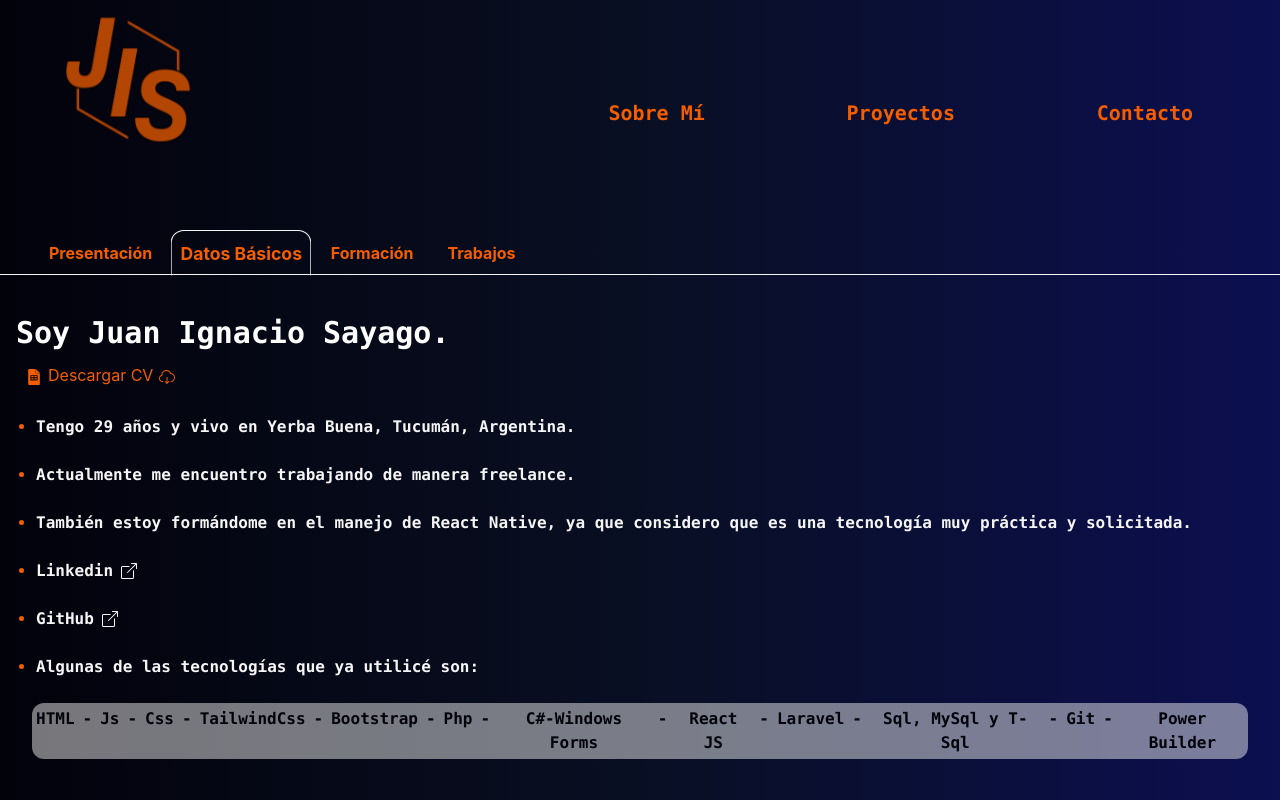
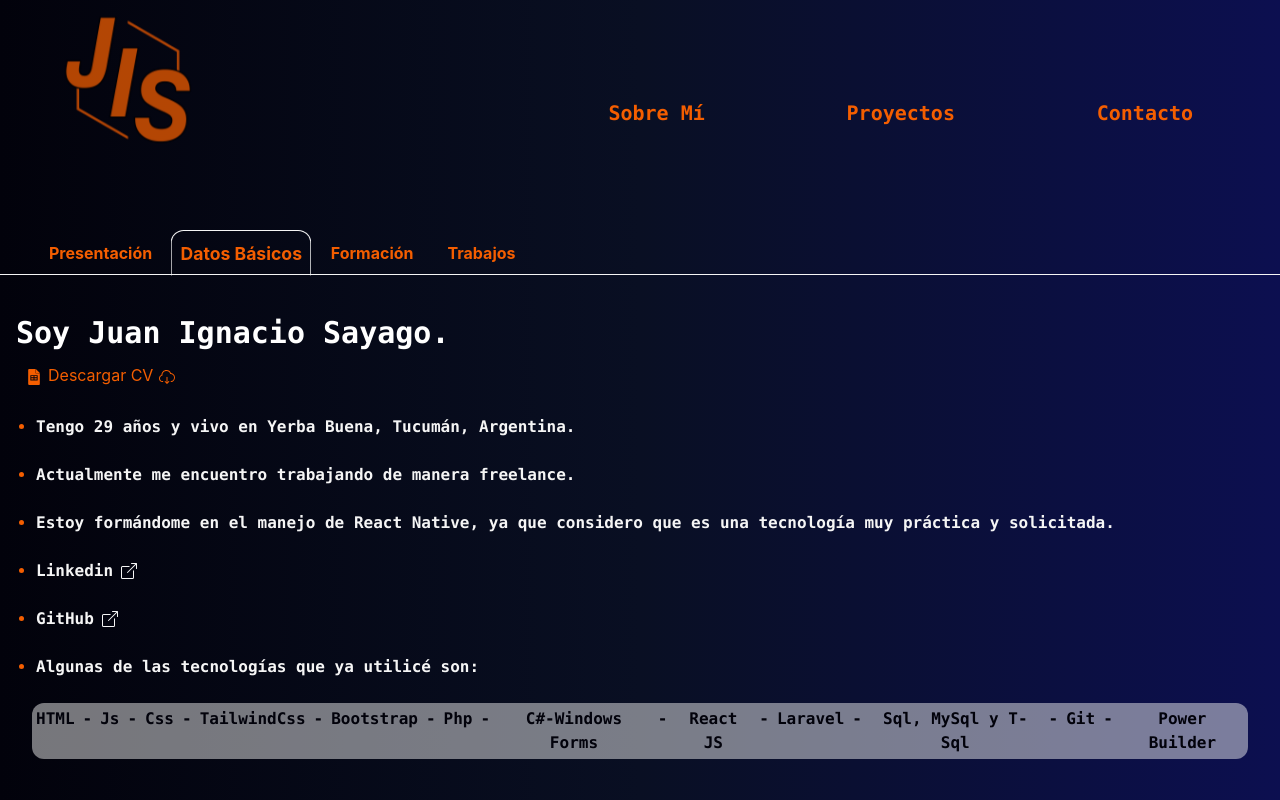
Before and after one commit to JISayago/portfolio, a React (Create React App) app: page / in a window 1280 px wide. Both pictures are taken after a click on the item "Datos Básicos". Shown: the top 800 px of the page. Built offline with nearby package versions, Linux system fonts and the light colour scheme.

Commit message:
cmabios pequeños cambio cv

```diff
--- a/src/pages/sub-pages/DatosBasicos.js
+++ b/src/pages/sub-pages/DatosBasicos.js
@@ -13,7 +13,7 @@ function DatosBasicos() {
 
   const gitPath = 'https://github.com/JISayago';
   const linkPath = 'https://www.linkedin.com/in/juan-ignacio-sayago-749694191/';
-  const cv = 'https://drive.google.com/file/d/1AlgCCHwf0VIXi5WtMLYbzXvlkWO2c9-n/view?usp=sharing';
+  const cv = 'https://drive.google.com/file/d/1nNveERdx36KU39d7-ceQ3WD_CNCOb3pY/view?usp=sharing';
 
   function handleRedirect(e, data) {
     e.preventDefault();
@@ -40,7 +40,7 @@ function DatosBasicos() {
       <ul className='list-disc text-base  p-4 text-white font-mono text-md w-110'>
         <li className='m-1 mb-6 text-dark-orange'><label className='text-smoke font-bold'>Tengo {edad} años y vivo en Yerba Buena, Tucumán, Argentina.</label></li>
         <li className='m-1 mb-6 text-dark-orange'><label className='text-smoke font-bold'>Actualmente me encuentro trabajando de manera freelance.</label></li>
-        <li className='m-1 mb-6 text-dark-orange'><label className='text-smoke font-bold'>También estoy formándome en el manejo de React Native, ya que considero que es una tecnología muy práctica y solicitada.</label></li>
+        <li className='m-1 mb-6 text-dark-orange'><label className='text-smoke font-bold'>Estoy formándome en el manejo de React Native, ya que considero que es una tecnología muy práctica y solicitada.</label></li>
         <li className='m-1 mb-6 text-dark-orange'>
         <button className='flex flex-row' onClick={(e) => handleRedirect(e, 1)}>
           <label className='flex text-smoke font-bold hover:text-dark-orange hover:scale-105 hover:underline'>
```
Also changed, not shown: 2 other files (tests, documents, lock files or other folders).
